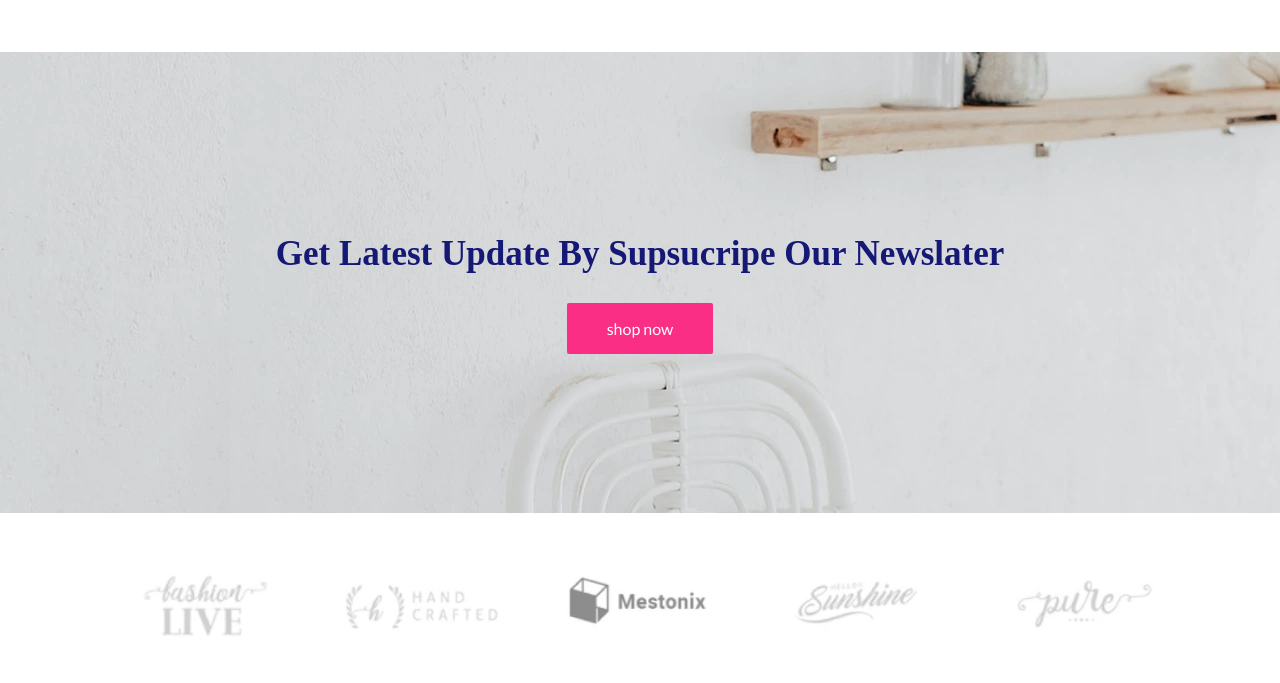
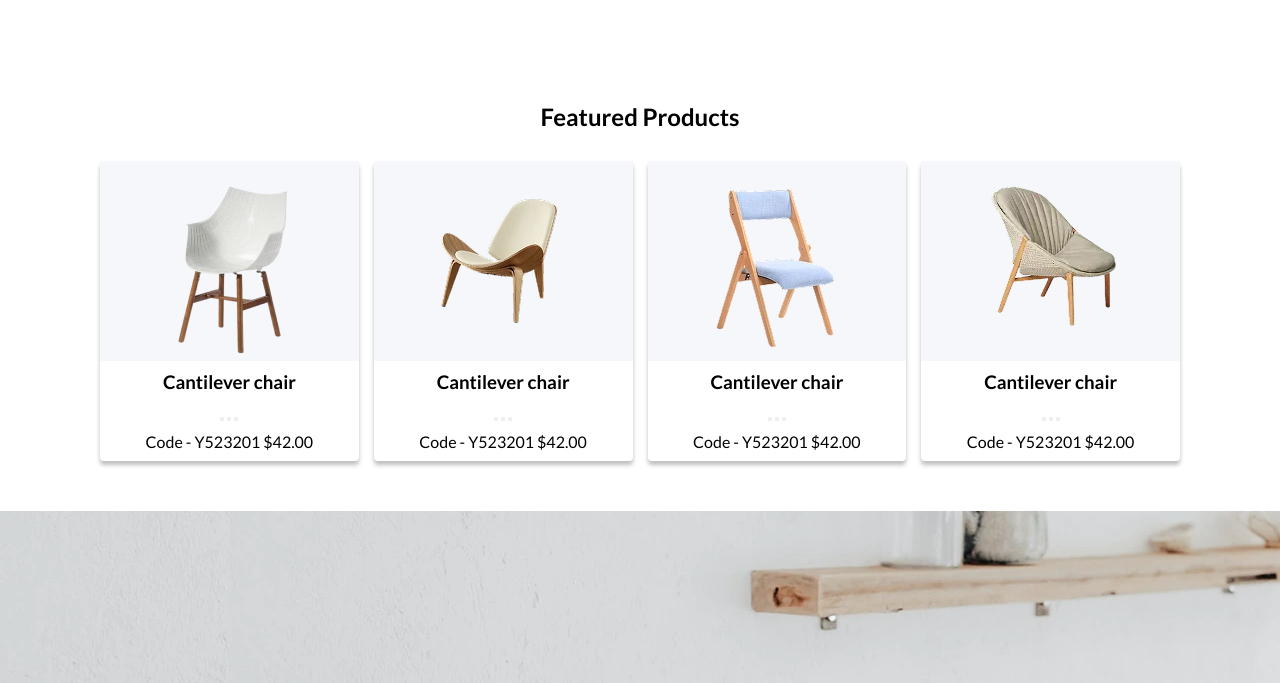
Before and after one commit to Shaymaa-taweel2025/hekto15, a plain HTML site: page index.html in a window 1280 px wide. Shown: the part 106-789 px from the top of the page. Drawn offline with Linux system fonts and the light colour scheme.

Commit message:
creat featured product

```diff
--- a/assets/base.css
+++ b/assets/base.css
@@ -85,3 +85,12 @@ gap:25px;
 .g-35{
 gap: 35px;
 }
+.text-center{
+    text-align: center;
+}
+.text-left{
+    text-align: left;
+}
+.text-right{
+    text-align: right;
+}
--- a/assets/main.css
+++ b/assets/main.css
@@ -59,14 +59,50 @@ body {
 
 /*end header*/
 
+/* start featured product*/
+.featured-product {
+    padding: 50px 0;
+}
+.featured-product h2{
+    margin-bottom: 30px;
+}
+
+.featured-product .row {
+    justify-content: flex-start;
+    gap: 15px;
+}
+
+.featured-product .product {
+    flex:1 0 100px;
+    box-shadow: 0px 4px 4px #00000040;
+     border-radius: 4px;
+}
+.product .img{
+    background-color: #F6F7FB;
+    height: 200px;
+  padding: 20px;
+
+}
+
+
+
+.product-details{
+    display: flex;
+    flex-direction: column;
+    gap: 10px;
+    padding: 10px;
+}
+
+/*end featured product*/
 /*start Nweslater*/
-.newslater{
+.newslater {
     background-image: url("./img/public/Rectangle\ 102.webp");
     padding: 175px 0;
     text-align: center;
 }
-.newslater h2{
-    margin-bottom:38px ;
+
+.newslater h2 {
+    margin-bottom: 38px;
     color: #151875;
     font-size: 35px;
     font-family: Josefin Sans;
@@ -74,12 +110,15 @@ body {
     letter-spacing: 1.5%;
 
 }
-.shop-btn{
-    transition:all .5s ;
+
+.shop-btn {
+    transition: all .5s;
 }
-.shop-btn:hover{
+
+.shop-btn:hover {
     background-color: #151875;
 }
+
 /*end Nweslater*/
 
 /*start clients*/
@@ -88,20 +127,23 @@ background-color: #151875;
     padding: 50px 0;
     text-align: center;
 }
-.clients .row{
+
+.clients .row {
     flex-wrap: nowrap;
     gap: 15px;
-    overflow-x:auto ;
+    overflow-x: auto;
 }
-.clients .logo{
+
+.clients .logo {
     width: calc((100% - 60px) /5);
 }
 
-.clients img{
+.clients img {
     width: 100%;
 }
+
 @media screen and (max-width:900px) {
-    .clients .logo{
+    .clients .logo {
         width: calc((100% - 30px) /3);
     }
 }
@@ -152,20 +194,24 @@ footer {
         width: 100%;
     }
 }
+
 @media screen and (max-width:600px) {
-   .footer .right-side .row{
+    .footer .right-side .row {
         flex-direction: column;
         align-items: flex-start;
         gap: 30px;
     }
-   .footer-item{
+
+    .footer-item {
         width: 100%;
     }
-   .footer-item nav a{
+
+    .footer-item nav a {
         display: block;
         margin-bottom: 8px;
     }
-   .footer-item h2{
+
+    .footer-item h2 {
         font-size: 18px;
         margin-bottom: 10px;
     }
--- a/index.html
+++ b/index.html
@@ -74,6 +74,106 @@
    </header>
 
    <main>
+      <section class="featured-product text-center">
+         <h2>Featured Products</h2>
+         <div class="container">
+            <div class="row">
+               <div class="product">
+                  <div class="img">
+                     <img src="./assets/img/products/featured product 1.webp"alt=""/>
+                  </div>
+
+                  <div class="product-details">
+                     <h3>Cantilever chair</h3>
+
+                     <div class="color-option">
+                        <button class="color color-one"></button>
+                        <button class="color color-two"></button>
+                        <button class="color color-three"></button>
+                     </div>
+
+                     <div class="color-info">
+                        <span>Code - Y523201</span>
+                        <span>$42.00</span>
+                     </div>
+                  </div>
+               </div>
+
+               <div class="product">
+                  <div class="img">
+                     <img src="./assets/img/products/featured product 2.webp" alt="" />
+                  </div>
+
+                  <div class="product-details">
+                     <h3>Cantilever chair</h3>
+
+                     <div class="color-option">
+                        <button class="color color-one"></button>
+                        <button class="color color-two"></button>
+                        <button class="color color-three"></button>
+                     </div>
+
+                     <div class="color-info">
+                        <span>Code - Y523201</span>
+                        <span>$42.00</span>
+                     </div>
+                  </div>
+               </div>
+
+               <div class="product">
+                  <div class="img">
+                     <img src="./assets/img/products/featured product 3.webp"alt="" />
+                  </div>
+
+                  <div class="product-details">
+                     <h3>Cantilever chair</h3>
+
+                     <div class="color-option">
+                        <button class="color color-one"></button>
+                        <button class="color color-two"></button>
+                        <button class="color color-three"></button>
+                     </div>
+
+                     <div class="color-info">
+                        <span>Code - Y523201</span>
+                        <span>$42.00</span>
+                     </div>
+                  </div>
+               </div>
+
+
+               <div class="product">
+                  <div class="img">
+                     <img src="./assets/img/products/featured product 4.webp"alt="" />
+                  </div>
+
+                  <div class="product-details">
+                     <h3>Cantilever chair</h3>
+
+                     <div class="color-option">
+                        <button class="color color-one"></button>
+                        <button class="color color-two"></button>
+                        <button class="color color-three"></button>
+                     </div>
+
+                     <div class="color-info">
+                        <span>Code - Y523201</span>
+                        <span>$42.00</span>
+                     </div>
+                  </div>
+               </div>
+
+
+
+
+
+
+
+            </div>
+
+         </div>
+
+      </section>
       <section class="newslater">
          <h2> Get Latest Update By Supsucripe Our Newslater</h2>
          <a class="btn btn-primary shop-btn" href="#">shop now</a>
```
Also changed, not shown: assets/img/products/featured product 1.webp (added), assets/img/products/featured product 2.webp (added), assets/img/products/featured product 3.webp (added), assets/img/products/featured product 4.webp (added). Lines whose indentation alone changed are shown as unchanged.
